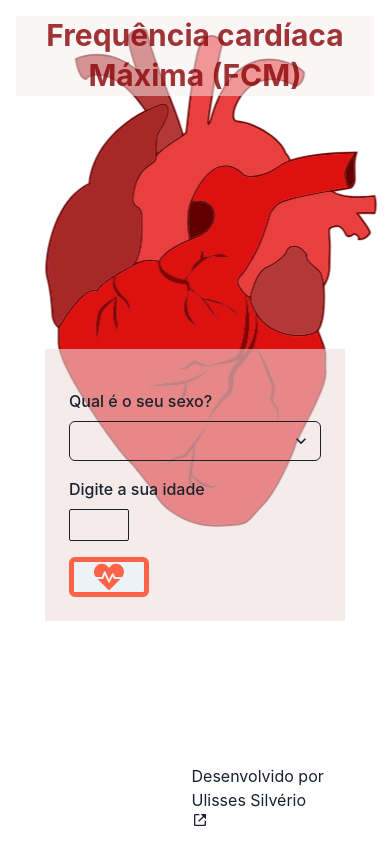
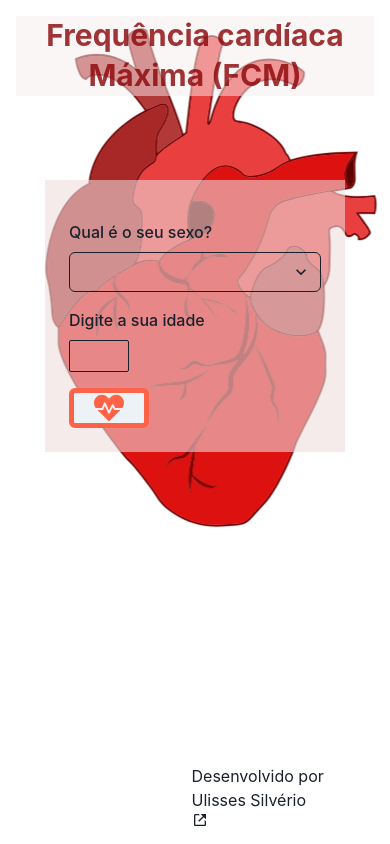
Before and after one commit to Odisseu93/monitor-bpm, a React (Vite) app: page / in a window 390 px wide. Built offline with nearby package versions, Linux system fonts and the light colour scheme.

Commit message:
fix: posionamento do form no tela mobile

```diff
--- a/src/styles/app.scss
+++ b/src/styles/app.scss
@@ -91,6 +91,7 @@
 
     .form {
         background: rgba(240, 221, 221, 0.58);
+        margin: 10vh auto;
     }
 }
 
```
